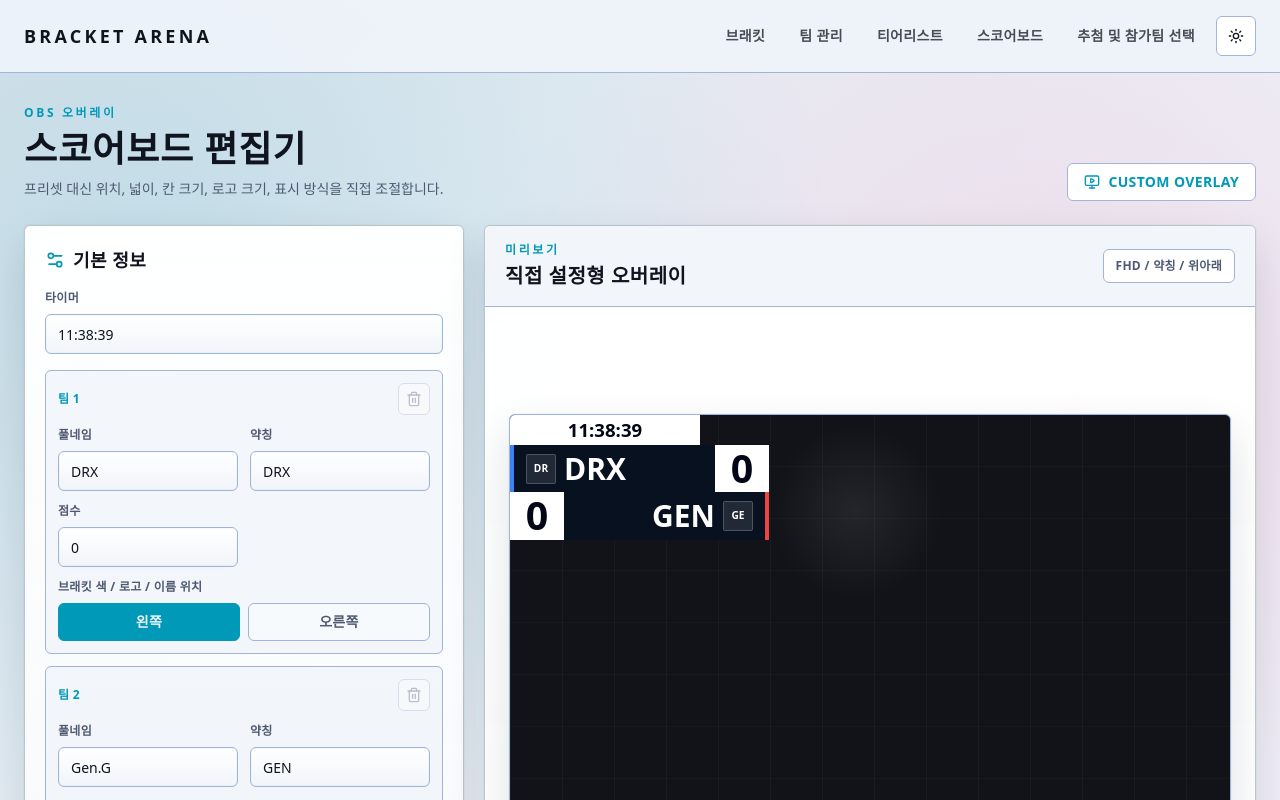
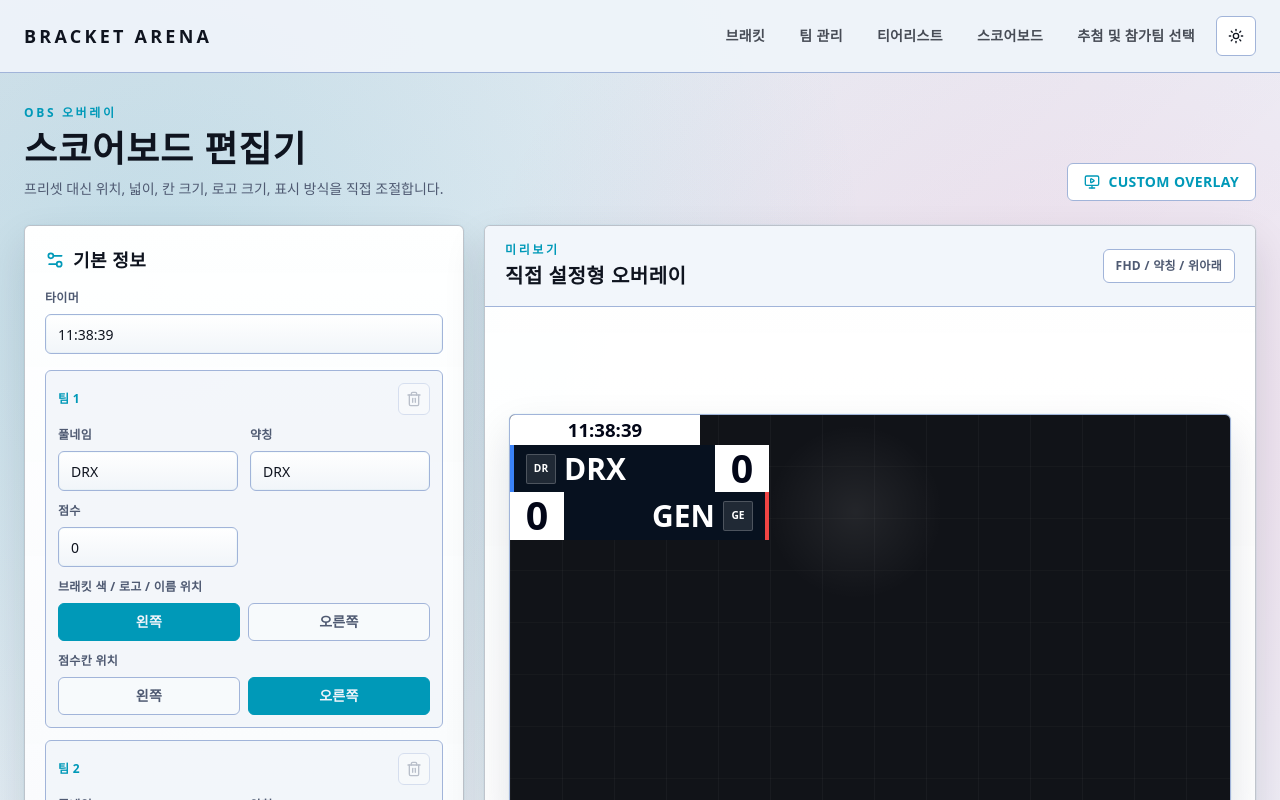
Before and after one commit to Byeolsae/Bracket-Arena, a Next.js app: page /scoreboard in a window 1280 px wide. Shown: the top 800 px of the page. Built offline with nearby package versions, Linux system fonts and the light colour scheme.

Commit message:
Add per-team score cell side

```diff
--- a/src/app/scoreboard/page.tsx
+++ b/src/app/scoreboard/page.tsx
@@ -8,6 +8,7 @@ type NameMode = "short" | "full";
 type Direction = "horizontal" | "vertical";
 type ScreenResolution = "fhd" | "qhd" | "uhd" | "custom";
 type AccentSide = "left" | "right";
+type ScoreSide = "left" | "right";
 type ResizeHandle =
   | "left"
   | "right"
@@ -40,6 +41,7 @@ type ScoreboardTeam = {
   shortName: string;
   score: number;
   accentSide: AccentSide;
+  scoreSide: ScoreSide;
   x: number;
   y: number;
   teamWidth: number;
@@ -79,8 +81,8 @@ type OverlaySettings = {
 const defaultScoreboard: ScoreboardState = {
   timer: "11:38:39",
   teams: [
-    { id: "team-1", name: "DRX", shortName: "DRX", score: 0, accentSide: "left", x: 0, y: 12, teamWidth: 205, scoreWidth: 54, rowHeight: 48 },
-    { id: "team-2", name: "Gen.G", shortName: "GEN", score: 0, accentSide: "right", x: 42, y: 12, teamWidth: 205, scoreWidth: 54, rowHeight: 48 }
+    { id: "team-1", name: "DRX", shortName: "DRX", score: 0, accentSide: "left", scoreSide: "right", x: 0, y: 12, teamWidth: 205, scoreWidth: 54, rowHeight: 48 },
+    { id: "team-2", name: "Gen.G", shortName: "GEN", score: 0, accentSide: "right", scoreSide: "left", x: 42, y: 12, teamWidth: 205, scoreWidth: 54, rowHeight: 48 }
   ]
 };
 
@@ -175,6 +177,7 @@ export default function ScoreboardPage() {
             shortName: `T${nextNumber}`,
             score: 0,
             accentSide: nextNumber % 2 === 1 ? "left" : "right",
+            scoreSide: nextNumber % 2 === 1 ? "right" : "left",
             x: (nextNumber - 1) * 8,
             y: 12 + (nextNumber - 1) * 8,
             teamWidth: current.teams[0]?.teamWidth ?? defaultSettings.teamWidth,
@@ -798,6 +801,23 @@ export default function ScoreboardPage() {
                         </ToggleButton>
                       </div>
                     </div>
+                    <div className="mt-3">
+                      <p className="mb-2 text-xs font-black uppercase tracking-wide text-muted">점수칸 위치</p>
+                      <div className="grid grid-cols-2 gap-2">
+                        <ToggleButton
+                          active={team.scoreSide === "left"}
+                          onClick={() => updateTeam(team.id, "scoreSide", "left")}
+                        >
+                          왼쪽
+                        </ToggleButton>
+                        <ToggleButton
+                          active={team.scoreSide === "right"}
+                          onClick={() => updateTeam(team.id, "scoreSide", "right")}
+                        >
+                          오른쪽
+                        </ToggleButton>
+                      </div>
+                    </div>
                   </div>
                 ))}
                 <button
@@ -996,7 +1016,7 @@ function CustomScoreboardOverlay({
     opacity: settings.opacity / 100
   };
   const getColumns = (team: ScoreboardTeam) =>
-    team.accentSide === "right"
+    (team.scoreSide ?? (team.accentSide === "right" ? "left" : "right")) === "left"
       ? `${settings.scoreWidth}px ${settings.teamWidth}px`
       : `${settings.teamWidth}px ${settings.scoreWidth}px`;
 
@@ -1217,7 +1237,8 @@ function SplitTeamBracket({
   onScoreResizePointerDown: (teamId: string, handle: ScoreResizeHandle, event: ReactPointerEvent<HTMLDivElement>) => void;
 }) {
   const side = index % 2 === 0 ? "left" : "right";
-  const teamFirst = team.accentSide === "left";
+  const scoreSide = team.scoreSide ?? (team.accentSide === "right" ? "left" : "right");
+  const teamFirst = scoreSide === "right";
   const size = getBracketSize(team, settings);
   const gridTemplateColumns = teamFirst
     ? `${size.teamWidth}px ${size.scoreWidth}px`
@@ -1330,7 +1351,8 @@ function TeamCell({
   settings: OverlaySettings;
 }) {
   const accentRight = team.accentSide === "right";
-  const scoreFirst = accentRight;
+  const scoreSide = team.scoreSide ?? (team.accentSide === "right" ? "left" : "right");
+  const scoreFirst = scoreSide === "left";
   const label = settings.nameMode === "short" ? team.shortName : team.name;
   const size = getBracketSize(team, settings);
   const accentBorder = accentRight
```
